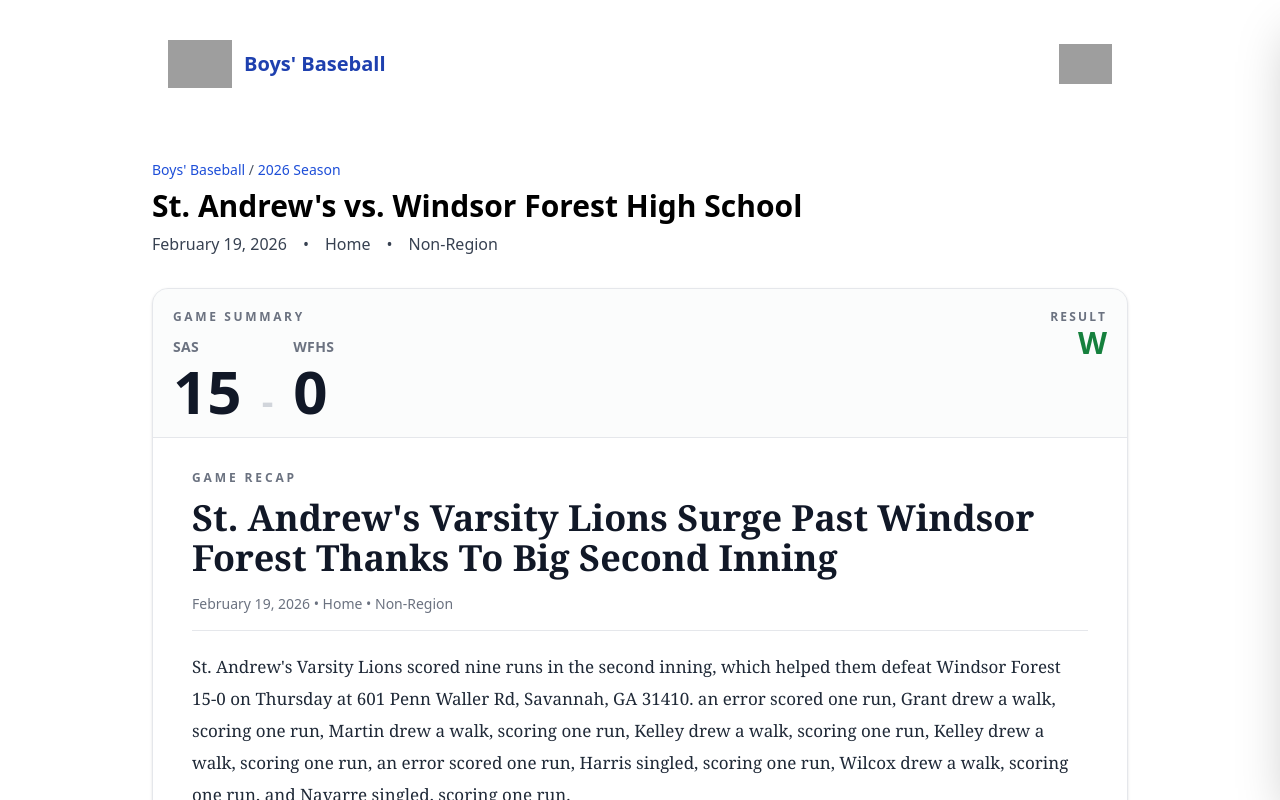
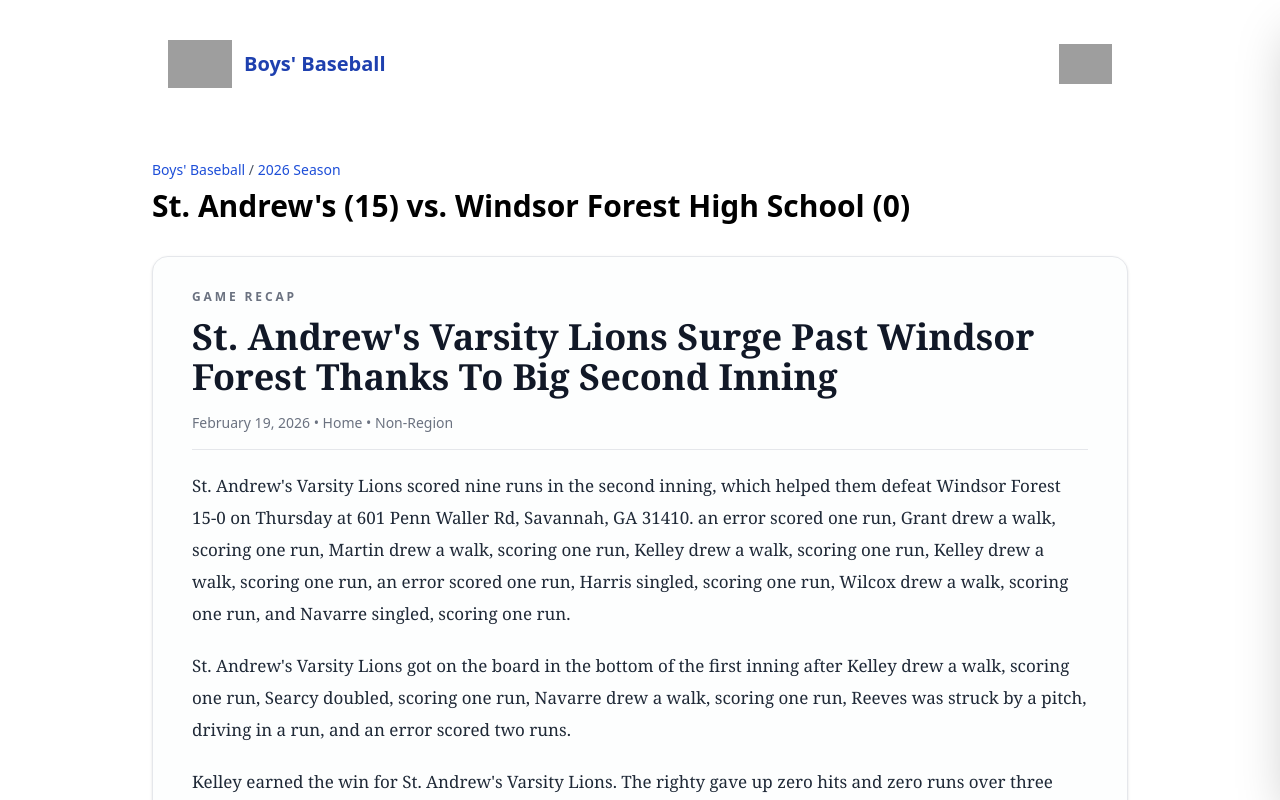
Before and after one commit to newonda1/st-andrews-basketball, a React (Vite) app: page /athletics/boys/baseball/games/2026021901 in a window 1280 px wide. Shown: the top 800 px of the page. Built offline with nearby package versions, Linux system fonts and the light colour scheme; grey boxes are pictures that could not be loaded.

Commit message:
Update GameDetail.jsx

```diff
--- a/src/boys/baseball/pages/GameDetail.jsx
+++ b/src/boys/baseball/pages/GameDetail.jsx
@@ -454,47 +454,14 @@ export default function GameDetail() {
         </div>
 
         <h1 className="text-3xl font-bold">
-          St. Andrew&apos;s vs. {game.Opponent}
+          St. Andrew&apos;s ({game.TeamScore ?? "-"}) vs. {game.Opponent} ({game.OpponentScore ?? "-"})
         </h1>
-
-        <div className="text-gray-700 flex flex-wrap gap-x-4 gap-y-1">
-          <span>{formatDateFromGameID(game.GameID)}</span>
-          <span>•</span>
-          <span>{game.LocationType}</span>
-          <span>•</span>
-          <span>{game.GameType}</span>
-        </div>
       </div>
 
       <section className="rounded-2xl shadow border border-gray-200 bg-white overflow-hidden">
-        <div className="px-5 pt-5 pb-4 border-b border-gray-200 bg-gray-50/60">
-          <div className="flex flex-wrap items-start justify-between gap-4">
-            <div>
-              <p className="text-xs uppercase tracking-[0.22em] text-gray-500 font-semibold mb-3">Game Summary</p>
-              <div className="flex items-end gap-5 flex-wrap">
-                <div>
-                  <div className="text-sm font-semibold tracking-wide text-gray-500 uppercase mb-1">SAS</div>
-                  <div className="text-5xl md:text-6xl font-black text-gray-900 leading-none">{game.TeamScore ?? "-"}</div>
-                </div>
-                <div className="text-3xl md:text-4xl font-bold text-gray-300 leading-none">-</div>
-                <div>
-                  <div className="text-sm font-semibold tracking-wide text-gray-500 uppercase mb-1">{opponentAbbr}</div>
-                  <div className="text-5xl md:text-6xl font-black text-gray-900 leading-none">{game.OpponentScore ?? "-"}</div>
-                </div>
-              </div>
-            </div>
-
-            <div className="text-left md:text-right">
-              <div className="text-xs uppercase tracking-[0.18em] text-gray-500 font-semibold">Result</div>
-              <div className={`text-3xl font-black ${game.Result === "W" ? "text-green-700" : game.Result === "L" ? "text-red-700" : "text-gray-500"}`}>
-                {game.Result || "Upcoming"}
-              </div>
-            </div>
-          </div>
-        </div>
 
         {game.Recap ? (
-          <div className="px-5 md:px-8 py-6 md:py-8 border-b border-gray-200">
+          <div className="px-5 md:px-8 py-6 md:py-8 border-b border-gray-200 bg-gray-50/30">
             <div className="max-w-4xl mx-auto">
               <div className="mb-5 pb-4 border-b border-gray-200">
                 <p className="text-xs uppercase tracking-[0.24em] text-gray-500 font-semibold mb-3">Game Recap</p>
@@ -522,7 +489,7 @@ export default function GameDetail() {
 
         {lineScore ? (
           <div className="px-5 md:px-8 pt-5 pb-0">
-            <div className="max-w-4xl mx-auto">
+            <div className="max-w-4xl mx-auto pt-1">
               <p className="text-xs uppercase tracking-[0.24em] text-gray-500 font-semibold">Line Score</p>
             </div>
           </div>
```
